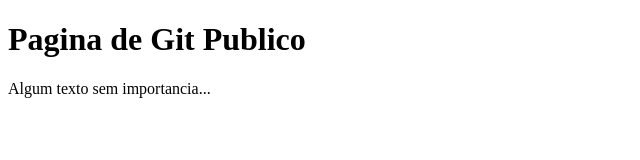
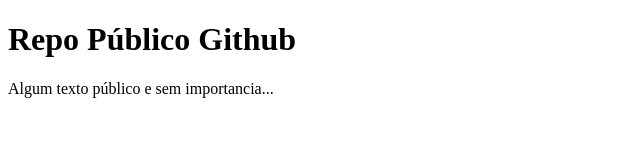
Before and after one commit to diegohpsousa/Git_pub, a plain HTML site: page index.html in a window 1280 px wide. Shown: the whole page, without its empty margins (0-640 px from the left). Drawn offline with Linux system fonts and the light colour scheme.

Commit message:
Correção de titulo

```diff
--- a/index.html
+++ b/index.html
@@ -7,7 +7,7 @@
     <title>Git Publico</title>
 </head>
 <body>
-    <h1>Pagina de Git Publico</h1>
-    <p>Algum texto sem importancia...</p>
+    <h1>Repo Público Github</h1>
+    <p>Algum texto público e sem importancia...</p>
 </body>
 </html>
```
